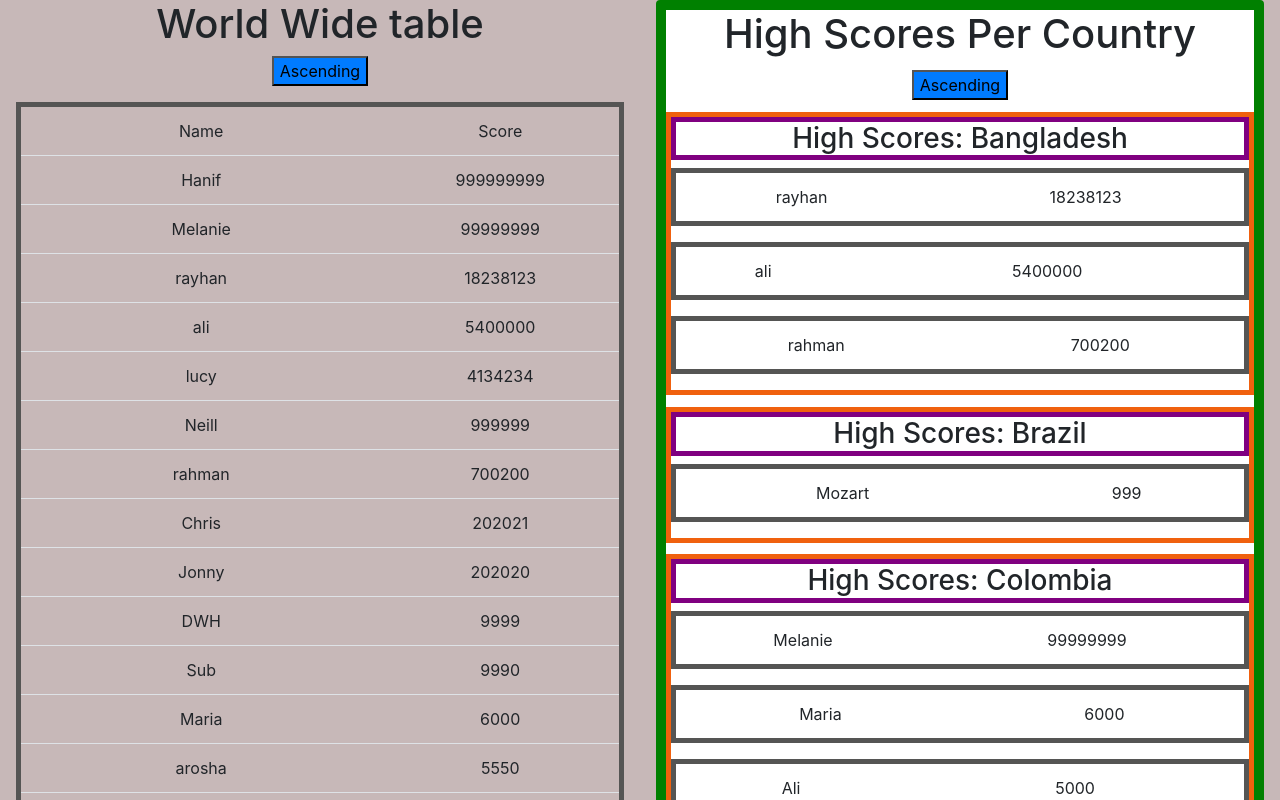
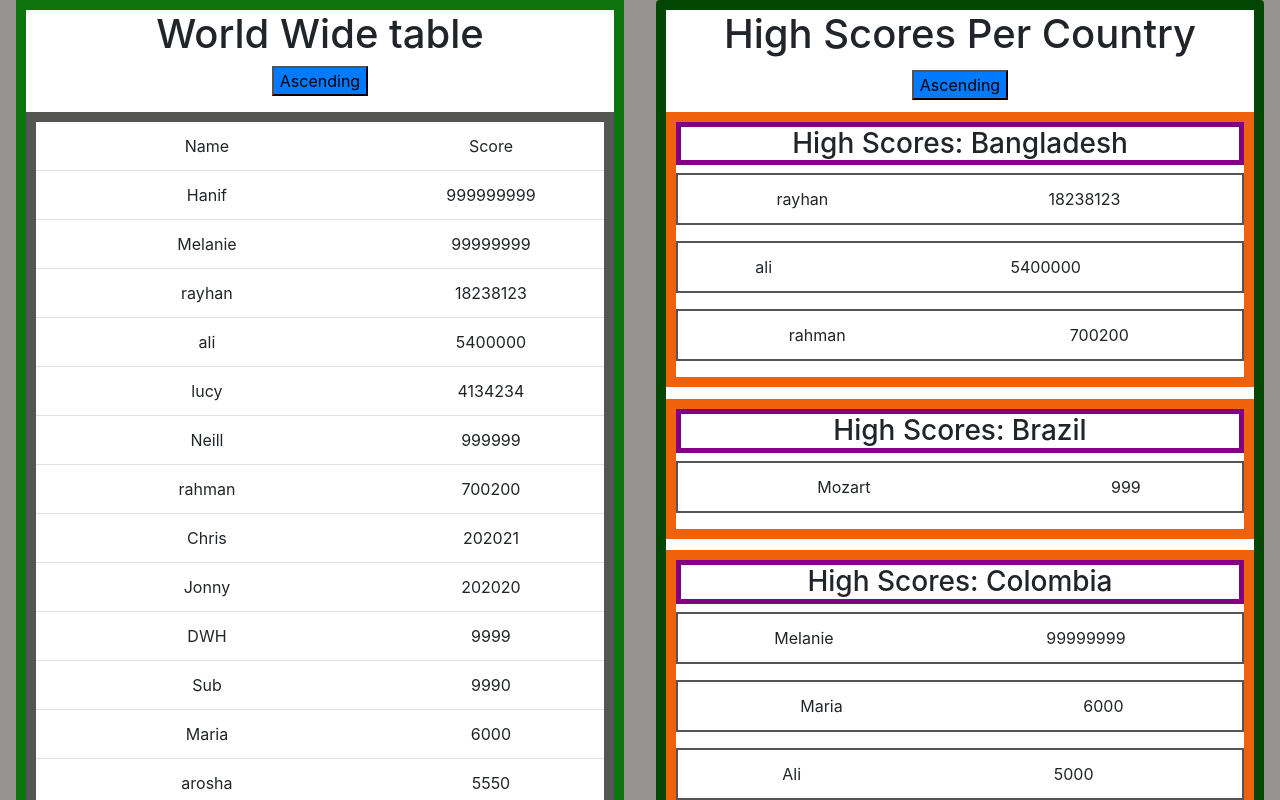
Before and after one commit to SenaitEkubai/high-scores-react, a React (Create React App) app: page / in a window 1280 px wide. Shown: the top 800 px of the page. Built offline with nearby package versions, Linux system fonts and the light colour scheme.

Commit message:
added css

```diff
--- a/src/App.css
+++ b/src/App.css
@@ -1,5 +1,5 @@
 .App {
-  background-color: rgb(199, 184, 184);
+  background-color: rgb(150, 146, 146);
   text-align: center;
   display: flex;
   flex-direction: row;
@@ -41,15 +41,22 @@
   }
 }
 .card {
-  border: 10px solid green;
+  border: 10px solid rgb(4, 71, 4);
 }
 .highScoreCountry {
   border: 5px solid purple;
 }
 .table {
-  border: 5px solid rgb(85, 85, 84);
+  border: 2px solid rgb(85, 85, 84);
 }
 .countryTable {
-  border: 5px solid rgb(240, 97, 14);
+  border: 10px solid rgb(240, 97, 14);
   margin-top: 2%;
 }
+.world-wide {
+  border: 10px solid rgb(14, 116, 14);
+  background-color: white;
+}
+.world-wide table {
+  border: 10px solid rgb(85, 85, 84);
+}
```
